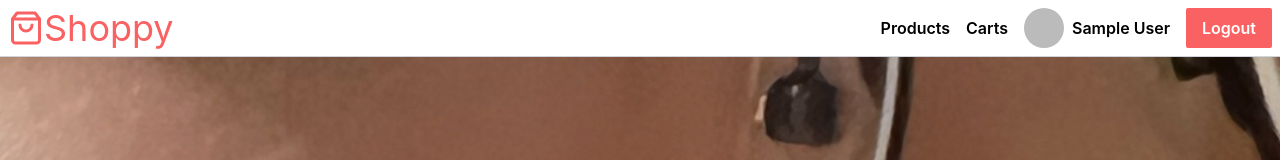
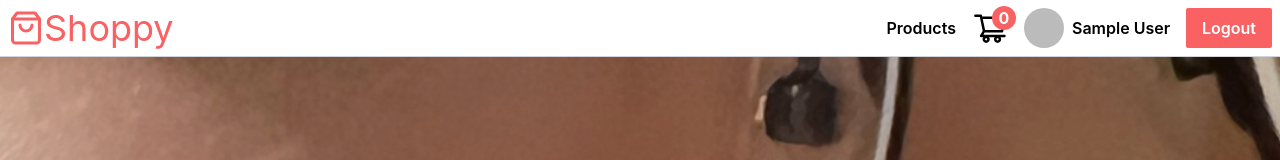
Before and after one commit to softmoca/react_firebase_shop, a React (Create React App) app: page / in a window 1280 px wide. Shown: the top 160 px of the page. Built offline with nearby package versions, Linux system fonts and the light colour scheme; no server answers; the database is empty; sample sign-in values are in the browser's storage.

Commit message:
feat : cart count

```diff
--- a/src/api/firebase.js
+++ b/src/api/firebase.js
@@ -77,9 +77,11 @@
 }
 
 export async function getCart(userId) {
+  console.log(userId);
   return get(ref(database, `carts/${userId}`)) //
     .then((snapshot) => {
       const items = snapshot.val() || {};
+      console.log(items);
       return Object.values(items);
     });
 }
--- /dev/null
+++ b/src/components/CartStatus.jsx
@@ -0,0 +1,23 @@
+import React from "react";
+import { AiOutlineShoppingCart } from "react-icons/ai";
+
+import { useQuery } from "@tanstack/react-query";
+import { getCart } from "../api/firebase";
+import { useAuthContext } from "../context/AuthContext";
+
+export default function CartStatus() {
+  const uid = useAuthContext();
+
+  const { data: products } = useQuery(["carts"], () => getCart(uid.uid));
+
+  return (
+    <div className="relative">
+      <AiOutlineShoppingCart className="text-4xl" />
+      {products && (
+        <p className="w-6 h-6 text-center bg-brand text-white font-bold rounded-full absolute -top-1 -right-2">
+          {products.length}
+        </p>
+      )}
+    </div>
+  );
+}
--- a/src/components/Navbar.jsx
+++ b/src/components/Navbar.jsx
@@ -5,6 +5,7 @@
 import { useAuthContext } from "../context/AuthContext";
 import User from "./User";
 import Button from "./ui/Button";
+import CartStatus from "./CartStatus";
 
 export default function Navbar() {
   const { user, login, logout } = useAuthContext();
@@ -18,7 +19,11 @@
       <nav className="flex items-center gap-4 font-semibold">
         <Link to="/products">Products</Link>
 
-        {user && <Link to="/carts">Carts</Link>}
+        {user && (
+          <Link to="/carts">
+            <CartStatus />
+          </Link>
+        )}
 
         {user && user.isAdmin && (
           <Link to="/products/new" className="text-2xl">
--- a/src/context/AuthContext.jsx
+++ b/src/context/AuthContext.jsx
@@ -10,7 +10,7 @@
   //그 정보로 로그인을하고 logout이면 null
   useEffect(() => {
     onUserStateChange((user) => {
-      console.log(user);
+      //console.log(user);
       setUser(user);
     });
   }, []);
```
